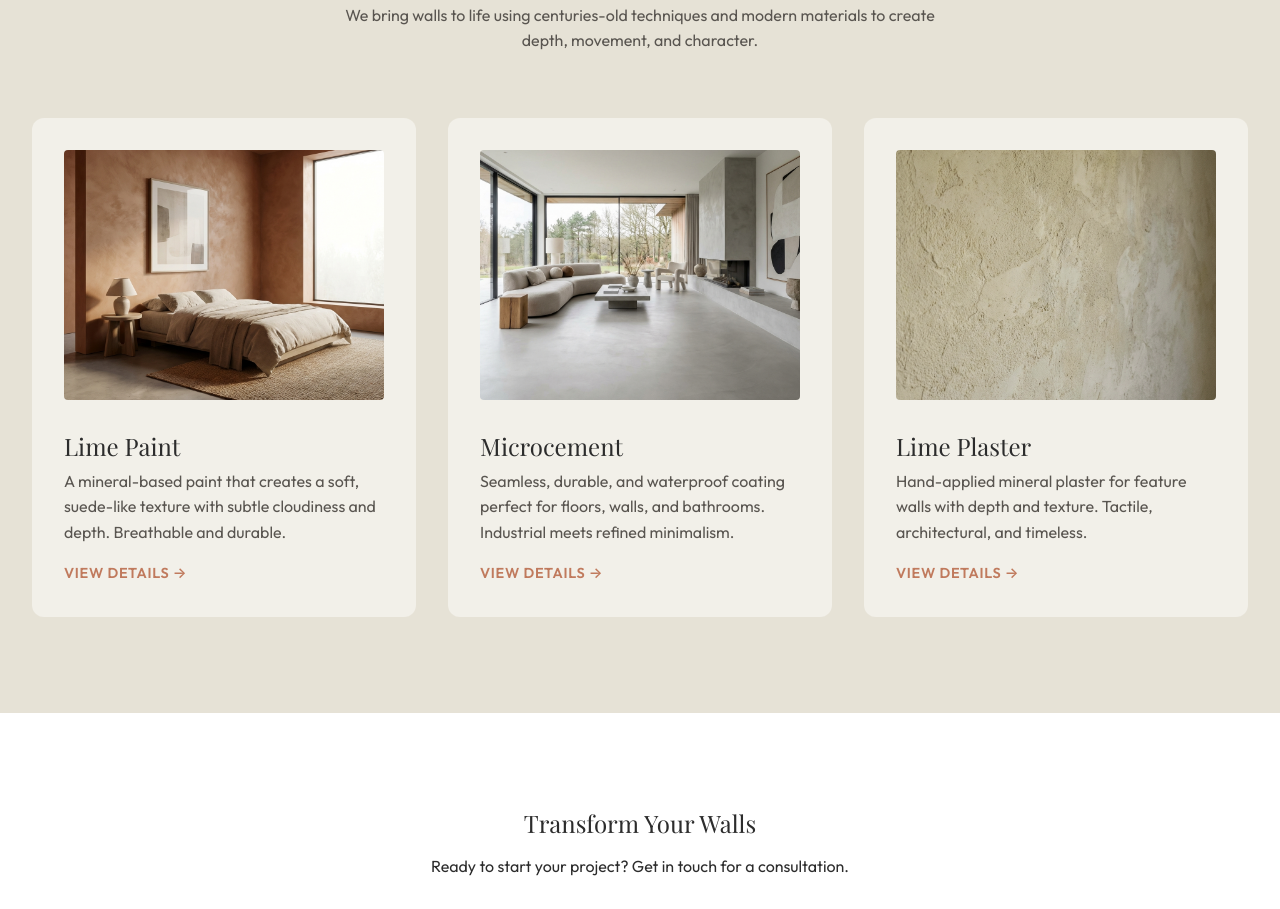
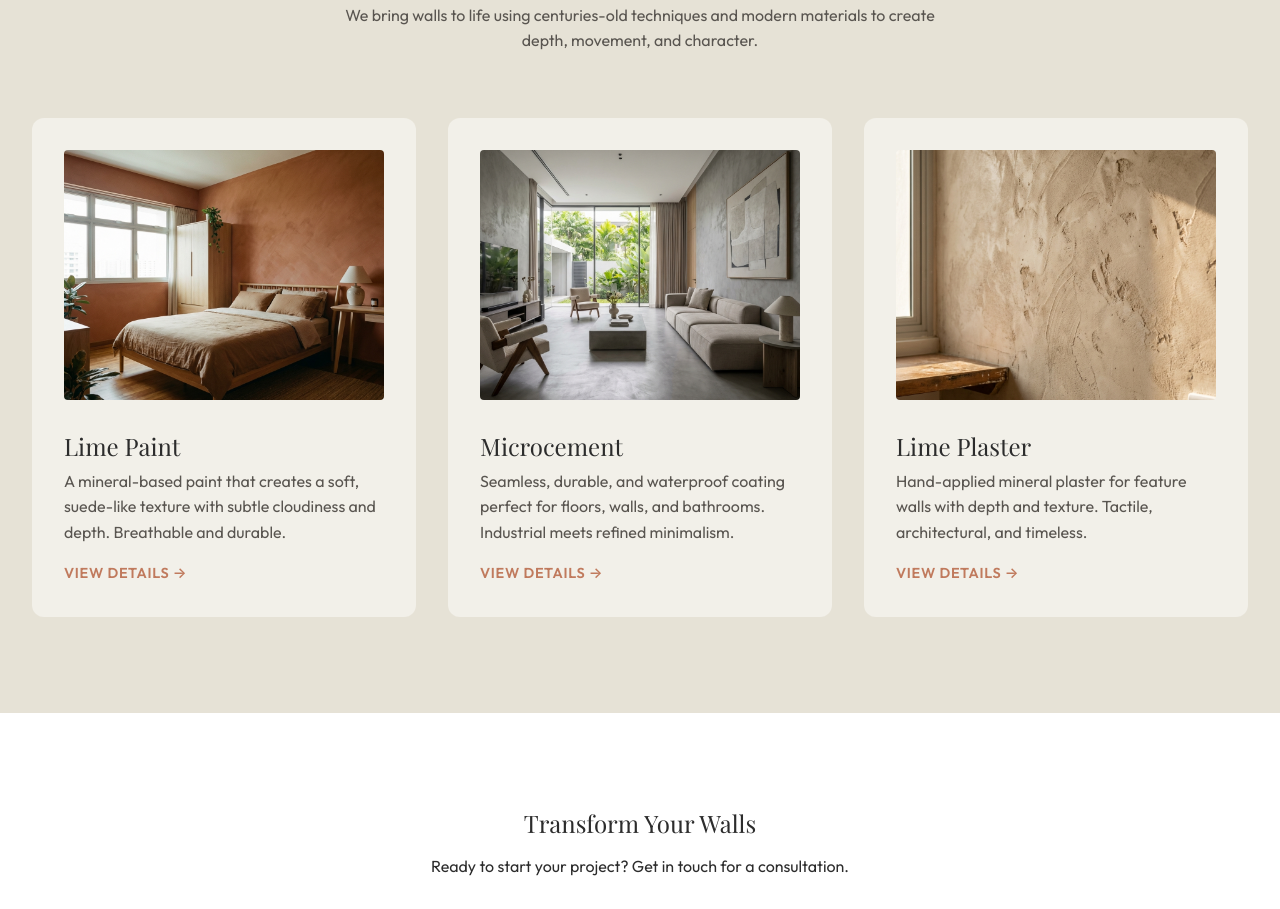
Before and after one commit to tsybjornie/surface, a plain HTML site: page index.html in a window 1280 px wide. Shown: the part 938-1847 px from the top of the page. Drawn offline with nearby package versions, Linux system fonts and the light colour scheme; a web font is replaced by a local one.

Commit message:
Update expertise section with custom HDB/landed property renders

```diff
--- a/index.html
+++ b/index.html
@@ -75,7 +75,7 @@
                 <a href="lime-paint.html" class="service-card-link">
                     <div class="service-card">
                         <div class="service-card-img">
-                            <img src="assets/service-limewash.png" alt="Lime Wash Application">
+                            <img src="images/lime-paint-hero.png" alt="Lime Paint HDB Bedroom">
                         </div>
                         <h3>Lime Paint</h3>
                         <p>A mineral-based paint that creates a soft, suede-like texture with subtle cloudiness and
@@ -89,7 +89,7 @@
                 <a href="microcement.html" class="service-card-link">
                     <div class="service-card">
                         <div class="service-card-img">
-                            <img src="assets/service-microcement.png" alt="Microcement Flooring">
+                            <img src="images/microcement-hero.png" alt="Microcement Landed Living Room">
                         </div>
                         <h3>Microcement</h3>
                         <p>Seamless, durable, and waterproof coating perfect for floors, walls, and bathrooms.
@@ -103,8 +103,7 @@
                 <a href="lime-plaster.html" class="service-card-link">
                     <div class="service-card">
                         <div class="service-card-img">
-                            <img src="assets/hero-bg.png" style="filter: brightness(0.9) hue-rotate(10deg);"
-                                alt="Lime Plaster">
+                            <img src="images/lime-plaster-hero.png" alt="Lime Plaster Texture">
                         </div>
                         <h3>Lime Plaster</h3>
                         <p>Hand-applied mineral plaster for feature walls with depth and texture. Tactile,
```
Also changed, not shown: images/lime-paint-hero.png (added), images/lime-plaster-hero.png (added), images/microcement-hero.png (added).
